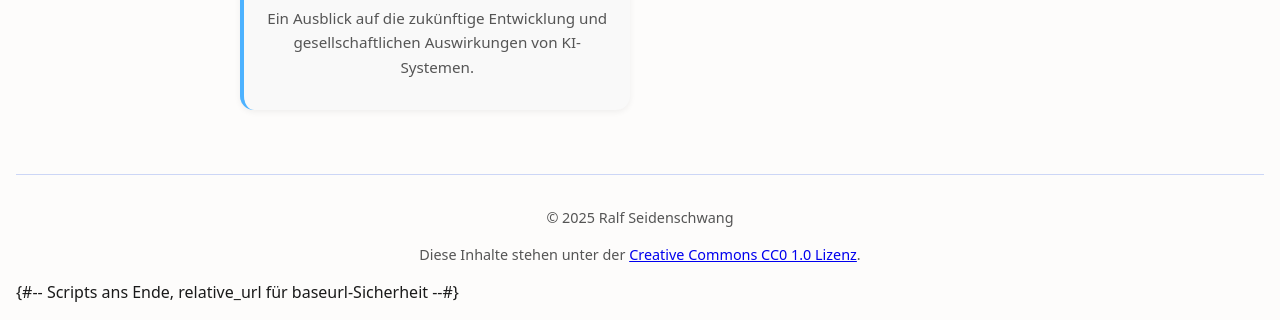
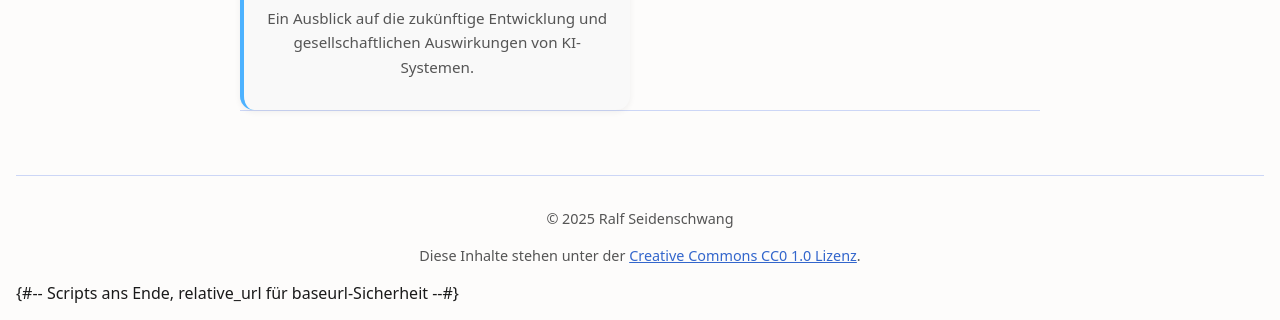
Before and after one commit to RalfSei/RalfSei.github.io, a Jekyll site: the page built from index.md, in a window 1280 px wide. Shown: the part 1171-1491 px from the top of the page. Built offline with Jekyll 4.4.1, drawn with Linux system fonts in a browser that asks for light colours.

Commit message:
Implement theme color variables and global styles
Added CSS variables for light and dark themes, and applied them globally.

```diff
--- a/assets/css/style.cleaned.css
+++ b/assets/css/style.cleaned.css
@@ -20,7 +20,50 @@
 
 /* style.css – zentrales Stylesheet für alle
 Unterseiten */
+/* Basis-Farbvariablen (Light) */
+:root {
+  --bg: #ffffff;
+  --text: #111111;
+  --muted: #555;
+  --border-color: #ddd;
+  --card-bg: #f9f9f9;
+  --accent-color: #4db2ff; /* dein Blau */
+}
 
+/* Dark-Mode-Overrides */
+:root[data-theme="dark"] {
+  --bg: #0f0f10;
+  --text: #e6e6e6;
+  --muted: #b6b6b6;
+  --border-color: #333;
+  --card-bg: #1b1b1c;
+  --accent-color: #7fcaff; /* leicht aufgehellt für Dark */
+}
+
+/* Globale Anwendung der Variablen */
+html, body { background: var(--bg); color: var(--text); }
+
+/* Beispiel: Links, Karten, Section-Head etc. binden Variablen ein */
+a { color: var(--accent-color); }
+.section-head { border-bottom: 1px solid var(--border-color); }
+.card { background: var(--card-bg); border-left: 4px solid var(--accent-color); }
+.page-nav { border-top: 1px solid var(--border-color); }
+
+/* Toggle-Button (dezentes Styling) */
+.theme-toggle {
+  position: fixed;
+  right: 14px;
+  bottom: 14px;
+  z-index: 999;
+  border: 1px solid var(--border-color);
+  background: var(--card-bg);
+  color: var(--text);
+  padding: .5rem .75rem;
+  border-radius: 999px;
+  font-size: .95rem;
+  cursor: pointer;
+}
+.theme-toggle:hover { filter: brightness(1.05); }
 /* 1) Design-Variablen */
 :root {
   --bg-color: #fdfcfb;
```
